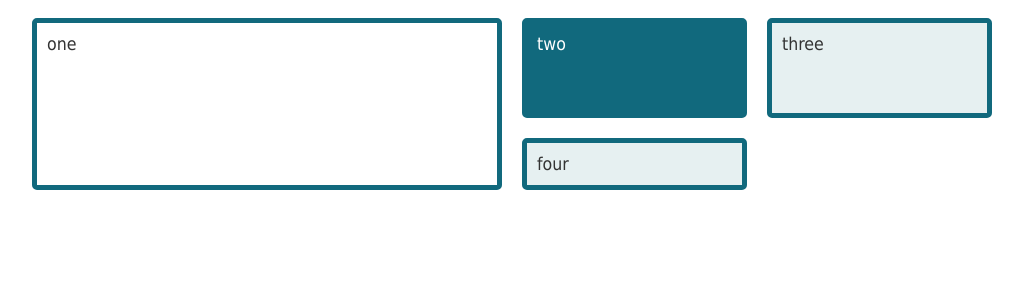
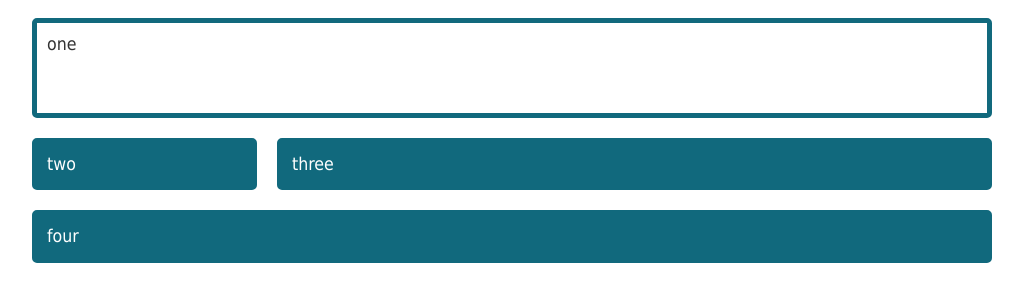
Before and after one commit to alasaidi/HYF, a plain HTML site: page learninglayout/index.html in a window 1280 px wide. Shown: the whole page, without its empty margins (128-1151 px from the left). Drawn offline with Linux system fonts and the light colour scheme.

Commit message:
create tha basic of the website the header

```diff
--- a/learninglayout/style.css
+++ b/learninglayout/style.css
@@ -25,6 +25,11 @@ body {
     grid-template-rows: minmax(100px, auto);
     gap: 20px;
     /*the space between the items    */
+
+    grid-template-areas:
+    "a a a a"
+    "b c c c"
+    "d d d d";
 }
 
 .container > * {
@@ -36,11 +41,21 @@ body {
 
 .item1 {
     background-color: white;
-    grid-column: 1 / 3;
-    grid-row: 1 / 3;
+  grid-area: a;
 }
 
 .item2 {
     background-color: rgb(17, 105, 125);
     color: white;
+   grid-area: b;
 }
+.item3 {
+    background-color: rgb(17, 105, 125);
+    color: white;
+  grid-area: c;
+}
+.item4 {
+    background-color: rgb(17, 105, 125);
+    color: white;
+  grid-area: d;
+}
```
